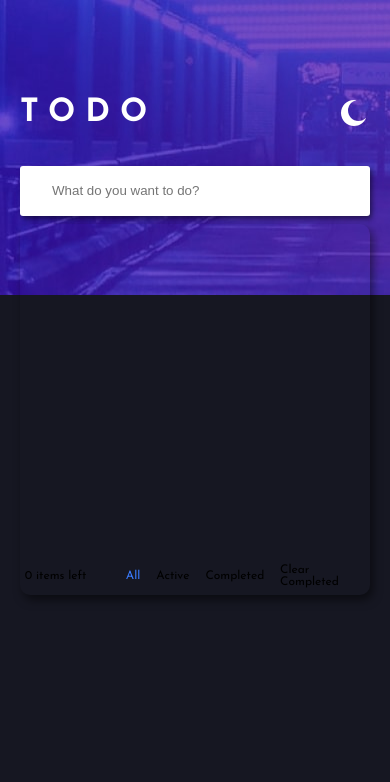
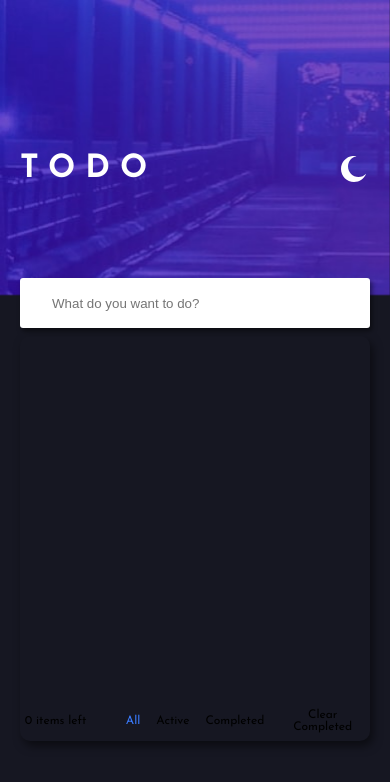
Before and after one commit to DevCollins/frontend-mentor-todo-challenge, a React (Create React App) app: page / in a window 390 px wide. Shown: the top 782 px of the page. Built offline with nearby package versions, Linux system fonts and the light colour scheme.

Commit message:
added responsiveness to the build

```diff
--- a/public/index.html
+++ b/public/index.html
@@ -12,7 +12,7 @@
     />
     <title>Todo App</title>
   </head>
-  <body style="height: 100%">
+  <body style="height: 100%; position: relative">
     <noscript>You need to enable JavaScript to run this app.</noscript>
     <div id="root" style="height: 100%; resize: none"></div>
   </body>
--- a/src/App.js
+++ b/src/App.js
@@ -26,6 +26,7 @@ function App() {
       style={{
         backgroundColor: `${themeColors.veryDarkBlue}`,
         minHeight: `100%`,
+        width: "100%",
         resize: "none",
         overflow: "hidden",
       }}
--- a/src/components/css/layout.css
+++ b/src/components/css/layout.css
@@ -2,12 +2,12 @@
   width: 50%;
   max-width: 700px;
   min-width: 350px;
-  min-height: 70%;
-  height: 80%;
-  position: fixed;
-  top: 8%;
+  min-height: 60%;
+  height: 70%;
+  position: absolute;
+  top: 40%;
   left: 50%;
-  transform: translateX(-50%);
+  transform: translate(-50%, -40%);
   display: flex;
   flex-direction: column;
   align-items: center;
@@ -16,8 +16,8 @@
 
 .todo-layout__title {
   width: 100%;
-  height: calc(70% / 5.5);
-  min-height: 90px;
+  height: 30%;
+  min-height: 70px;
   display: flex;
   align-items: center;
   justify-content: space-between;
@@ -106,12 +106,14 @@
   display: flex;
   display: flex;
   justify-content: center;
+  text-align: center;
 }
 .filters p {
   margin: 0 0.5rem;
 }
 .clear {
   flex: 1;
+  text-align: center;
 }
 
 .footer p {
@@ -124,9 +126,19 @@
   .todo-layout {
     width: 90%;
     min-width: 80%;
+    top: 45%;
   }
   .todo-items {
     height: 100%;
-    min-height: 400px;
+    min-height: 350px;
   }
 }
+
+@media (min-height: 700px) {
+  .todo-layout {
+    height: 80%;
+  }
+  .todo-items {
+    height: 60%;
+  }
+}
--- a/src/index.css
+++ b/src/index.css
@@ -16,6 +16,7 @@ body {
   max-width: 1440px;
   width: 100%;
   min-height: 100%;
+  position: relative;
 }
 
 @media (max-width: 375px) {
```
